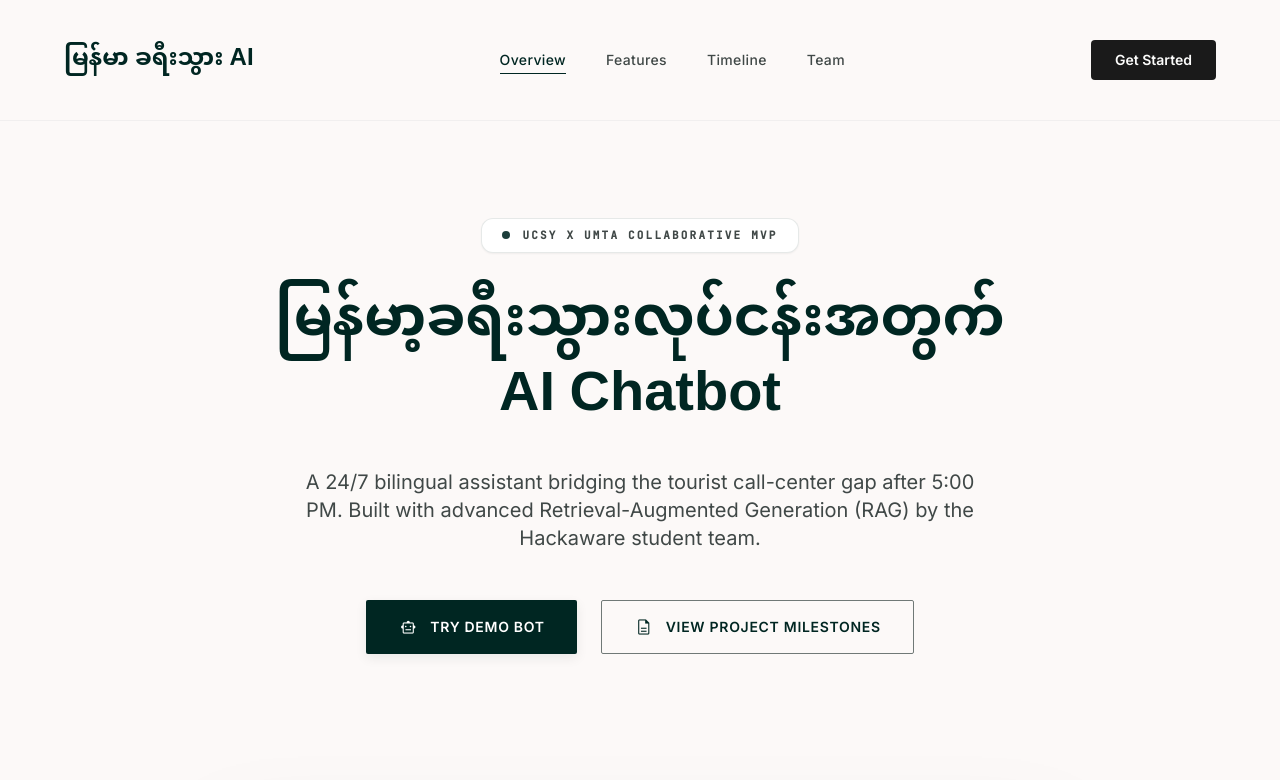
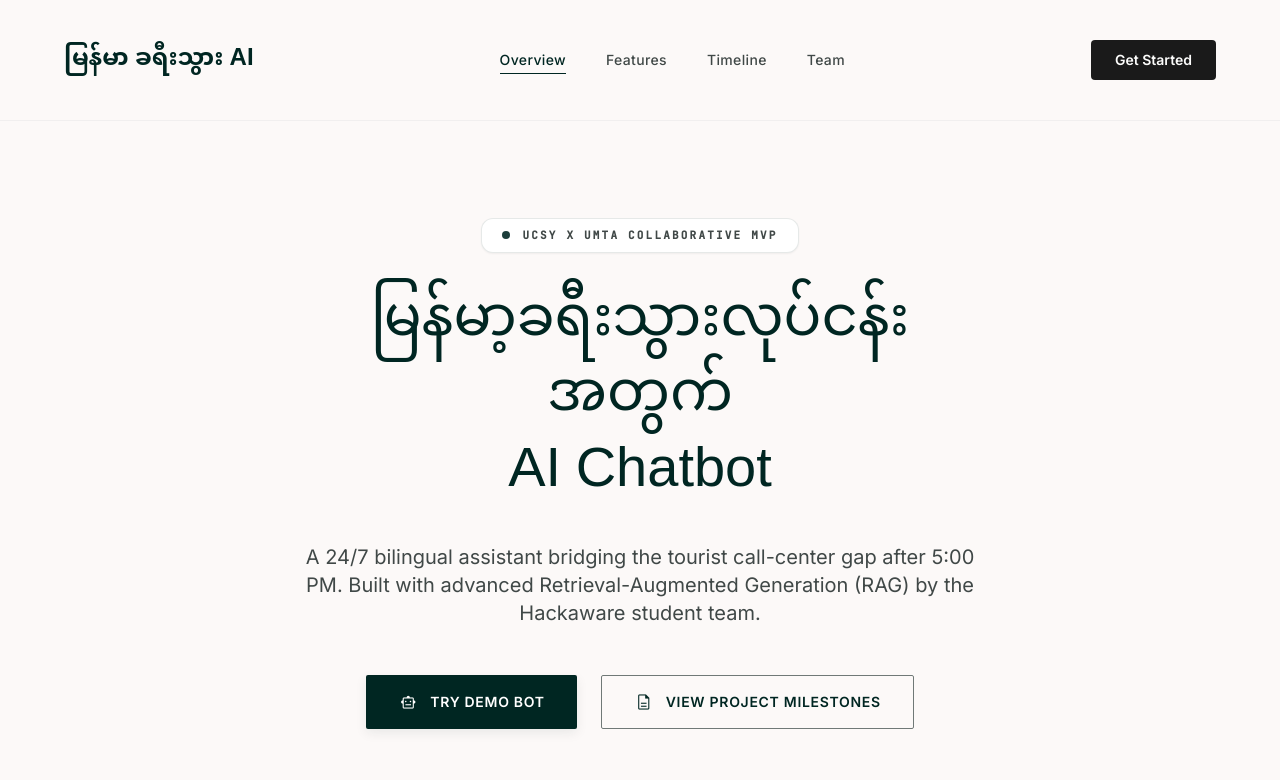
Before and after one commit to Hein-HtetSan/tourism-rag-landing, a website built with Vite: page index.html in a window 1280 px wide. Shown: the top 780 px of the page. Built offline with nearby package versions, Linux system fonts and the light colour scheme; a web font is replaced by a local one.

Commit message:
style: change main heading font to light/thin weight and add line breaks to match design

```diff
--- a/src/index.css
+++ b/src/index.css
@@ -73,6 +73,7 @@
 
 h1.myanmar-text, h2.myanmar-text, h3.myanmar-text {
   font-family: 'Noto Sans Myanmar', 'Myanmar Sangam MN', 'Myanmar Text', 'Padauk', sans-serif !important;
+  font-weight: 300 !important;
   line-height: 1.35 !important;
   letter-spacing: normal !important;
 }
--- a/src/pages/overview.js
+++ b/src/pages/overview.js
@@ -12,8 +12,8 @@ export function renderOverview() {
             UCSY x UMTA COLLABORATIVE MVP
           </span>
         </div>
-        <h1 class="font-headline text-4xl md:text-[56px] text-primary myanmar-text font-bold">
-          မြန်မာ့ခရီးသွားလုပ်ငန်းအတွက်<br/>AI Chatbot
+        <h1 class="font-headline text-4xl md:text-[56px] text-primary myanmar-text font-light">
+          မြန်မာ့ခရီးသွားလုပ်ငန်း<br/>အတွက်<br/>AI Chatbot
         </h1>
         <p class="font-body text-base md:text-xl text-on-surface-variant max-w-2xl mx-auto leading-relaxed">
           A 24/7 bilingual assistant bridging the tourist call-center gap after 5:00 PM. Built with advanced Retrieval-Augmented Generation (RAG) by the Hackaware student team.
```
